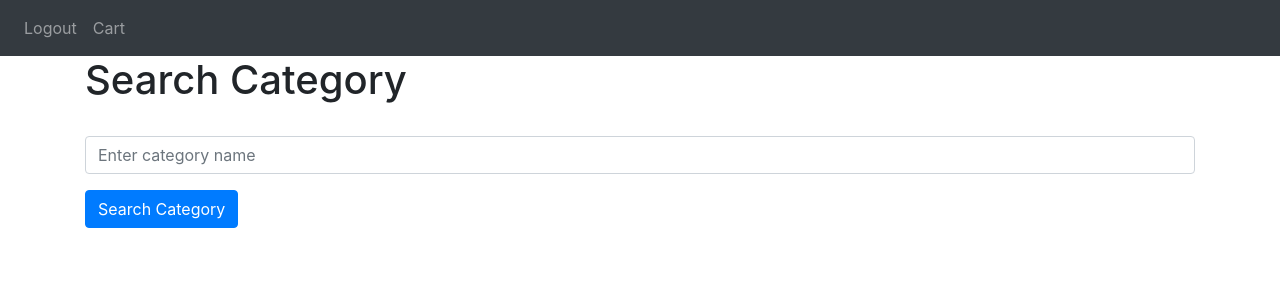
After one commit to ManasVerma007/Grocerystorecopy, a Flask app: page /searchcat/2 in a window 1280 px wide. The commit adds this page. Shown: the top 300 px of the page. Run offline with Flask 3, Linux system fonts and the light colour scheme; some libraries are stand-ins or nearby versions.

Commit message:
update 3.0

```diff
--- a/GroceryWebapp/main.py
+++ b/GroceryWebapp/main.py
@@ -6,46 +6,46 @@ from .models import User
 from .models import Categories
 from .models import Products
 from .models import Cart
-import json
+from datetime import datetime
 
 main = Blueprint("main", __name__)
 
 
-@main.route('/')
+@main.route("/")
 def base():
     return render_template("base.html")
 
 
-@main.route('/userhome/<int:userid>')
+@main.route("/userhome/<int:userid>")
 def userhome(userid):
     categories = Categories.query.all()
     for category in categories:
         category.products = Products.query.filter_by(c_id=category.id).all()
-    return render_template('home_user.html', categories=categories,userid=userid)
+    return render_template("home_user.html", categories=categories, userid=userid)
 
 
-@main.route('/admin-home<bool1>', methods=['GET', 'POST'])
+@main.route("/admin-home<bool1>", methods=["GET", "POST"])
 def adminhome(bool1):
-    bool_value = bool1.lower() in ['true', '1', 'yes']
+    bool_value = bool1.lower() in ["true", "1", "yes"]
     result = Categories.query.first()
     bool = False
     if result:
         bool = True
     else:
         bool = False
-        if(bool_value == True):
+        if bool_value == True:
             bool = True
     return render_template("home_admin.html", bool=bool)
 
 
-@main.route('/adminhomecategories', methods=['GET', 'POST'])
+@main.route("/adminhomecategories", methods=["GET", "POST"])
 def adminhomecategories():
-    if request.method == 'POST':
-        cat_name = request.form['category_name']
+    if request.method == "POST":
+        cat_name = request.form["category_name"]
         if cat_name:
             cname = Categories.query.filter_by(cat_name=cat_name).first()
             if cname:
-                return redirect(url_for('main.adminhome', bool1=False))
+                return redirect(url_for("main.adminhome", bool1=False))
             new_cat = Categories(cat_name=cat_name)
             db.session.add(new_cat)
             db.session.commit()
@@ -53,65 +53,73 @@ def adminhomecategories():
     return render_template("home_admin.html", bool=True, data=data)
 
 
-@main.route('/adminshowcategories', methods=['GET', 'POST'])
+@main.route("/adminshowcategories", methods=["GET", "POST"])
 def adminshowcategories():
     data = Categories.query.all()
     return render_template("home_admin.html", bool=True, data=data, boolcat=True)
 
 
-@main.route("/Categoryupdate/<string:categories_id>", methods=['GET', 'POST'])
+@main.route("/Categoryupdate/<string:categories_id>", methods=["GET", "POST"])
 def update_category(categories_id):
     ncat = Categories.query.get_or_404(categories_id)
     if request.method == "POST":
-        ncat.cat_name = request.form['ncategory']
+        ncat.cat_name = request.form["ncategory"]
         db.session.commit()
-        flash('Your post has been updated!')
-        return redirect(url_for('main.adminhome', bool1=False))
+        flash("Your post has been updated!")
+        return redirect(url_for("main.adminhome", bool1=False))
 
-    return render_template('update_categories.html', categories=ncat)
+    return render_template("update_categories.html", categories=ncat)
 
 
-@main.route("/additem/<string:categories_id>", methods=['GET', 'POST'])
+@main.route("/additem/<string:categories_id>", methods=["GET", "POST"])
 def add_item(categories_id):
     # ncat = Categories.query.get_or_404(categories_id)
     if request.method == "POST":
-        pname = request.form.get('product_name')
-        mandate = request.form.get('manufacture_date')
-        expdate = request.form.get('expiry_date')
-        pperunit = request.form.get('price_per_unit')
-        new_item = Products(product_name=pname, manufacture=mandate,
-                            expiry=expdate, p_per_u=pperunit, c_id=categories_id)
+        pname = request.form.get("product_name")
+        mandate = request.form.get("manufacture_date")
+        expdate = request.form.get("expiry_date")
+        pperunit = request.form.get("price_per_unit")
+        itemstock = request.form.get("stock")
+        new_item = Products(
+            product_name=pname,
+            manufacture=mandate,
+            expiry=expdate,
+            p_per_u=pperunit,
+            stock=itemstock,
+            c_id=categories_id,
+        )
         db.session.add(new_item)
         db.session.commit()
         # return redirect(url_for('main.adminhome',bool1=False))
 
-    return render_template('additem.html', cid=categories_id)
+    return render_template("additem.html", cid=categories_id)
 
 
-@main.route('/viewitems/<string:categories_id>/<string:type>', methods=['GET', 'POST'])
+@main.route("/viewitems/<string:categories_id>/<string:type>", methods=["GET", "POST"])
 def view_items(categories_id, type):
     data = Products.query.filter_by(c_id=categories_id).all()
     return render_template("views_items.html", prod=data, check=type)
 
 
-@main.route("/Itemupdate/<string:item_id>/<string:type>", methods=['GET', 'POST'])
+@main.route("/Itemupdate/<string:item_id>/<string:type>", methods=["GET", "POST"])
 def update_item(item_id, type):
     nitem = Products.query.get_or_404(item_id)
     if request.method == "POST":
-        nitem.product_name = request.form['product_name']
-        nitem.manufacture = request.form['manufacture_date']
-        nitem.expiry = request.form['expiry_date']
-        nitem.p_per_u = request.form['price_per_unit']
+        nitem.product_name = request.form["product_name"]
+        nitem.manufacture = request.form["manufacture_date"]
+        nitem.expiry = request.form["expiry_date"]
+        nitem.p_per_u = request.form["price_per_unit"]
+        nitem.stock = request.form["stock"]
         db.session.commit()
-        flash('Your post has been updated!')
+        flash("Your post has been updated!")
         categories_id = nitem.c_id
         data = Products.query.filter_by(c_id=categories_id).all()
-        return render_template('views_items.html', prod=data, check='1')
+        return render_template("views_items.html", prod=data, check="1")
 
-    return render_template('views_items.html', item_id=item_id, check=type)
+    return render_template("views_items.html", item_id=item_id, check=type)
 
 
-@main.route('/revertitem/<string:item_id>/<string:type>', methods=['GET', 'POST'])
+@main.route("/revertitem/<string:item_id>/<string:type>", methods=["GET", "POST"])
 def revert_item(item_id, type):
     nitem = Products.query.get_or_404(item_id)
     categories_id = nitem.c_id
@@ -119,18 +127,18 @@ def revert_item(item_id, type):
     return render_template("views_items.html", prod=data, check=type)
 
 
-@main.route("/delitem/<string:item_id>", methods=['GET', 'POST'])
+@main.route("/delitem/<string:item_id>", methods=["GET", "POST"])
 def delete_item(item_id):
     nitem = Products.query.get_or_404(item_id)
     db.session.delete(nitem)
     db.session.commit()
-    flash('Your post has been deleted!')
+    flash("Your post has been deleted!")
     categories_id = nitem.c_id
     data = Products.query.filter_by(c_id=categories_id).all()
-    return render_template("views_items.html", prod=data, check='1')
+    return render_template("views_items.html", prod=data, check="1")
 
 
-@main.route("/deletecategory/<string:categories_id>", methods=['GET', 'POST'])
+@main.route("/deletecategory/<string:categories_id>", methods=["GET", "POST"])
 def delete_category(categories_id):
     data = Products.query.filter_by(c_id=categories_id).all()
     for item in data:
@@ -143,95 +151,211 @@ def delete_category(categories_id):
     return render_template("home_admin.html", bool=True, data=datacat, boolcat=True)
 
 
-@main.route("/addtocart/<string:product_id>/<int:userid>", methods=['GET', 'POST'])
-def addtocart(product_id,userid):
+@main.route("/addtocart/<string:product_id>/<int:userid>", methods=["GET", "POST"])
+def addtocart(product_id, userid):
     product_id = int(product_id)
     product = Products.query.get(product_id)
     total_quantity = 0
     total_price = 0
 
-
     if request.method == "POST":
         product = Products.query.get(product_id)
-        quantity = int(request.form['quantity'])
+        quantity = int(request.form["quantity"])
         total = product.p_per_u * quantity
 
         # Calculate total quantity and price based on form submission
         total_quantity += quantity
         total_price += total
-
         return render_template(
-            "addtocart.html",product=product, product_id=product_id, total=total,
-            total_quantity=total_quantity, total_price=total_price,userid=userid
+            "addtocart.html",
+            product=product,
+            product_id=product_id,
+            total=total,
+            total_quantity=total_quantity,
+            total_price=total_price,
+            userid=userid,
         )
 
     return render_template(
-        "addtocart.html", product=product, product_id=product_id,total_quantity=total_quantity, total_price=total_price,userid=userid
+        "addtocart.html",
+        product=product,
+        product_id=product_id,
+        total_quantity=total_quantity,
+        total_price=total_price,
+        userid=userid,
     )
 
-@main.route("/savecart/<string:productid>/<int:quantity>/<int:total>/<int:userid>", methods=['GET', 'POST'])
-def savecart(productid,quantity,total,userid):
-    items= Products.query.get_or_404(productid)
-    categoryid=items.c_id
-    cartentry=Cart.query.filter_by(cart_user_id=userid, cart_item_id=productid).first()
-    if(cartentry ):
-        if(quantity+cartentry.cart_quantity<=50 and quantity>=1):
-            cartentry.cart_quantity+=quantity
 
+@main.route(
+    "/savecart/<string:productid>/<int:quantity>/<int:total>/<int:userid>",
+    methods=["GET", "POST"],
+)
+def savecart(productid, quantity, total, userid):
+    items = Products.query.get_or_404(productid)
+    categoryid = items.c_id
+    cartentry = Cart.query.filter_by(
+        cart_user_id=userid, cart_item_id=productid
+    ).first()
+    if cartentry:
+        if quantity + cartentry.cart_quantity <= items.stock and quantity >= 1:
+            cartentry.cart_quantity += quantity
+            cartentry.cart_amount = cartentry.cart_amount + total
             db.session.commit()
-        elif(quantity+cartentry.cart_quantity>50 and quantity>=1):
-            cartentry.cart_quantity=50
+            items.stock = items.stock - quantity
             db.session.commit()
-    elif(quantity>=1):
-        new_cart = Cart(cart_item_id=productid, cart_user_id=userid,
-                            cart_cat_id=categoryid, cart_quantity=quantity, cart_amount=total)
+
+        elif quantity + cartentry.cart_quantity > items.stock and quantity >= 1:
+            cartentry.cart_quantity = items.stock
+            cartentry.cart_amount = cartentry.cart_amount + total
+            db.session.commit()
+            items.stock = 0
+            db.session.commit()
+    elif quantity >= 1:
+        new_cart = Cart(
+            cart_item_id=productid,
+            cart_user_id=userid,
+            cart_cat_id=categoryid,
+            cart_quantity=quantity,
+            cart_amount=total,
+        )
         db.session.add(new_cart)
         db.session.commit()
+        items.stock = items.stock - quantity
+        db.session.commit()
 
-    return redirect(url_for('main.addtocart',product_id=productid,userid=userid))
+    return redirect(url_for("main.addtocart", product_id=productid, userid=userid))
 
-@main.route("/showcart/<string:productid>/<int:userid>", methods=['GET', 'POST'])
-def showcart(productid,userid):
+
+@main.route("/showcart/<string:productid>/<int:userid>", methods=["GET", "POST"])
+def showcart(productid, userid):
     cartdata = Cart.query.filter_by(cart_user_id=userid).all()
-    user= User.query.get_or_404(userid)
-    items= Products.query.get_or_404(productid)
-    categoryid=items.c_id
-    usercartrecord=Cart.query.filter_by(cart_user_id=userid).all()
-    totalprice=0
+    user = User.query.get_or_404(userid)
+    items = Products.query.get_or_404(productid)
+    categoryid = items.c_id
+    usercartrecord = Cart.query.filter_by(cart_user_id=userid).all()
+    totalprice = 0
     for i in usercartrecord:
-        totalprice=totalprice+(i.cart_amount)
-    return render_template("cart.html",cartdata=cartdata,user=user, totalprice=totalprice)
+        totalprice = totalprice + (i.cart_amount)
+    return render_template(
+        "cart.html", cartdata=cartdata, user=user, totalprice=totalprice
+    )
 
-@main.route("/delcart/<int:cartid>/<int:userid>", methods=['GET', 'POST'])
+
+@main.route("/delcart/<int:cartid>/<int:userid>", methods=["GET", "POST"])
 def delete_cart(cartid, userid):
     ncart = Cart.query.get_or_404(cartid)
-    user= User.query.get_or_404(userid)
+    restock = ncart.cart_quantity
+    prodid = ncart.cart_item_id
+    user = User.query.get_or_404(userid)
     db.session.delete(ncart)
     db.session.commit()
+    items = Products.query.get_or_404(prodid)
+    items.stock = items.stock + restock
+    db.session.commit()
+
     cartdata = Cart.query.filter_by(cart_user_id=userid).all()
-    flash('Your post has been deleted!')
-    usercartrecord=Cart.query.filter_by(cart_user_id=userid).all()
-    totalprice=0
+    flash("Your post has been deleted!")
+    usercartrecord = Cart.query.filter_by(cart_user_id=userid).all()
+    totalprice = 0
     for i in usercartrecord:
-        totalprice=totalprice+(i.cart_amount)
-    return render_template("cart.html", user=user, cartdata=cartdata, totalprice=totalprice)
+        totalprice = totalprice + (i.cart_amount)
+    return render_template(
+        "cart.html", user=user, cartdata=cartdata, totalprice=totalprice
+    )
 
-@main.route("/usercart/<int:userid>", methods=['GET', 'POST'])
+
+@main.route("/usercart/<int:userid>", methods=["GET", "POST"])
 def usercart(userid):
     cartdata = Cart.query.filter_by(cart_user_id=userid).all()
-    user= User.query.get_or_404(userid)
-    usercartrecord=Cart.query.filter_by(cart_user_id=userid).all()
-    totalprice=0
+    user = User.query.get_or_404(userid)
+    usercartrecord = Cart.query.filter_by(cart_user_id=userid).all()
+    totalprice = 0
     for i in usercartrecord:
-        totalprice=totalprice+(i.cart_amount)
+        totalprice = totalprice + (i.cart_amount)
 
-    return render_template("cart.html",cartdata=cartdata,user=user,totalprice=totalprice)
+    return render_template(
+        "cart.html", cartdata=cartdata, user=user, totalprice=totalprice
+    )
 
-@main.route("/purchase/<int:userid>", methods=['GET', 'POST'])
+
+@main.route("/purchase/<int:userid>", methods=["GET", "POST"])
 def purchase(userid):
     cartdata = Cart.query.filter_by(cart_user_id=userid).all()
     for cart in cartdata:
         db.session.delete(cart)
         db.session.commit()
-    user= User.query.get_or_404(userid)
-    return render_template("cart.html",user=user,purchbool=True)
+    user = User.query.get_or_404(userid)
+    return render_template("cart.html", user=user, purchbool=True)
+
+
+@main.route("/searchcat/<int:userid>", methods=["GET", "POST"])
+def searchcat(userid):
+    return render_template(
+        "Search_elems.html", userid=userid, role="searchcateg"
+    )
+
+
+@main.route("/search_categ/<int:userid>", methods=["GET", "POST"])
+def search_categ(userid):
+    catname = request.form.get("category_name")
+    categories = Categories.query.all()
+    for cat in categories:
+        if catname == cat.cat_name:
+            return render_template(
+                "showsearch.html", role="found", category=cat, userid=userid,search="categories"
+            )
+    return render_template(
+        "showsearch.html", role="notfound", userid=userid, search="categories"
+    )
+
+
+@main.route("/searchitem/<int:userid>", methods=["GET", "POST"])
+def searchitem(userid):
+    return render_template("Search_elems.html", userid=userid, role="searchitems")
+
+
+@main.route("/search_item/<int:userid>", methods=["GET", "POST"])
+def search_item(userid):
+    itemname = request.form.get("product_name")
+    itemprice = request.form.get("price")
+    if(itemprice):
+        itemprice=int(itemprice)
+    item_manu = request.form.get("manufacture_date")
+    if(item_manu):
+        item_manu_date = datetime.strptime(item_manu, "%Y-%m-%d").date()
+    item_exp = request.form.get("expiry_date")
+    if(item_exp):
+       item_exp_date = datetime.strptime(item_exp, "%Y-%m-%d").date()
+
+    data = Products.query.filter_by(product_name=itemname).all()
+    prods = []
+    if data:
+        if itemname and itemprice and item_manu and item_exp:
+            for i in data:
+                table_manu = datetime.strptime(i.manufacture, "%Y-%m-%d").date()
+                table_exp = datetime.strptime(i.expiry, "%Y-%m-%d").date()
+                if (
+                    i.p_per_u >= itemprice
+                    and table_manu <= item_manu_date
+                    and table_exp >= item_exp_date
+                ):
+                    prods.append(i)
+        elif itemname and itemprice and item_manu:
+            for i in data:
+                table_manu = datetime.strptime(i.manufacture, "%Y-%m-%d").date()
+                if i.p_per_u >= itemprice and table_manu <= item_manu_date:
+                    prods.append(i)
+        elif itemname and itemprice and item_exp:
+            for i in data:
+                table_exp = datetime.strptime(i.expiry, "%Y-%m-%d").date()
+                if i.p_per_u >= itemprice and table_exp >= item_exp_date:
+                    prods.append(i)
+        elif itemname and itemprice:
+            for i in data:
+                if i.p_per_u >= itemprice:
+                    prods.append(i)
+        else:
+            for i in data:
+                prods.append(i)
+        return render_template("showsearch.html", userid=userid, products=prods,search="items",role="found")
+    return render_template("showsearch.html", userid=userid,search="items",role="notfound")
--- a/GroceryWebapp/models.py
+++ b/GroceryWebapp/models.py
@@ -20,6 +20,7 @@ class Products(db.Model,UserMixin):
     manufacture=db.Column(db.String(150))
     expiry=db.Column(db.String(150))
     p_per_u=db.Column(db.Float,nullable=False)
+    stock=db.Column(db.Integer,nullable=False)
     c_id = db.Column(db.Integer, db.ForeignKey("categories.id") ,nullable = False)
 
 class Cart(db.Model,UserMixin):
--- /dev/null
+++ b/GroceryWebapp/templates/Search_elems.html
@@ -0,0 +1,60 @@
+{% extends "base.html" %} {% block head %} {{ super() }}
+<title>USER HOME PAGE</title>
+{% endblock %}
+
+{% block nav %}
+<nav class="navbar navbar-expand-lg navbar-dark bg-dark">
+  <button class="navbar-toggler" type="button" data-toggle="collapse" data-target="#navbar">
+    <span class="navbar-toggler-icon"></span>
+  </button>
+  <div class="collapse navbar-collapse" id="navbar">
+    <div class="navbar-nav">
+      <a class="nav-item nav-link" id="home" href="/">Logout</a>
+      <a class="nav-item nav-link" id="home" href="{{url_for('main.usercart', userid=userid)}}">Cart</a>
+      <!-- <a class="nav-item nav-link" id="user_login" href="/user_signup">User-signup</a> -->
+
+
+    </div>
+  </div>
+</nav>
+{% endblock %}
+
+{% block content %}
+<h1>Search Category</h1>
+<br>
+{% if role=="searchcateg" %}
+<form action="{{url_for('main.search_categ', userid=userid)}}" method="POST">
+  <div class="form-group">
+    <input type="text" class="form-control" name="category_name" placeholder="Enter category name">
+  </div>
+  <button type="submit" class="btn btn-primary">Search Category</button>
+</form>
+{% else %}
+<h1>Product Form</h1>
+<form method="post" action="{{ url_for('main.search_item', userid=userid) }}" class="form">
+  <div class="form-group">
+      <label for="product_name">Product Name:</label>
+      <input type="text" id="product_name" name="product_name" class="form-control" required>
+  </div>
+
+  <div class="form-group">
+      <label for="price">Price:</label>
+      <input type="number" id="price" name="price" class="form-control">
+  </div>
+
+  <div class="form-group">
+      <label for="manufacture_date">Manufacture Date:</label>
+      <input type="date" id="manufacture_date" name="manufacture_date" class="form-control">
+  </div>
+
+  <div class="form-group">
+      <label for="expiry_date">Expiry Date:</label>
+      <input type="date" id="expiry_date" name="expiry_date" class="form-control">
+  </div>
+
+  <button type="submit" class="btn btn-primary">Submit</button>
+</form>
+
+{% endif %}
+
+{% endblock %}
--- a/GroceryWebapp/templates/additem.html
+++ b/GroceryWebapp/templates/additem.html
@@ -38,6 +38,10 @@
         <label for="pricePerUnit">Price Per Unit</label>
         <input type="number" step="0.01" class="form-control" id="pricePerUnit" name="price_per_unit" placeholder="Price Per Unit" required>
       </div>
+      <div class="form-group">
+        <label for="productName">Stock</label>
+        <input type="number" class="form-control" id="stock" name="stock" placeholder="Quantity of Stock" required>
+      </div>
       <button type="submit" class="btn btn-primary">Submit</button>
     </form>
   </div>
--- a/GroceryWebapp/templates/addtocart.html
+++ b/GroceryWebapp/templates/addtocart.html
@@ -28,6 +28,7 @@
             <tr>
                 <th>Product Name</th>
                 <th>Price per unit</th>
+                <th>Stock</th>
                 <th>Manufacture</th>
                 <th>Expiry</th>
                 <th>Quantity</th>
@@ -36,6 +37,7 @@
             <tr>
                 <td>{{ product.product_name }}</td>
                 <td>{{ product.p_per_u }}</td>
+                <td>{{ product.stock }}</td>
                 <td>{{ product.manufacture }}</td>
                 <td>{{ product.expiry }}</td>
                 <td>
--- a/GroceryWebapp/templates/home_admin.html
+++ b/GroceryWebapp/templates/home_admin.html
@@ -7,7 +7,6 @@
 
 {% block nav %}
 <nav class="navbar navbar-expand-lg navbar-dark bg-dark">
-  <button class="navbar-toggler" type="button" data-toggle="collapse" data-target="#navbar">
     <span class="navbar-toggler-icon"></span>
   </button>
   <div class="collapse navbar-collapse" id="navbar">
--- a/GroceryWebapp/templates/home_user.html
+++ b/GroceryWebapp/templates/home_user.html
@@ -21,6 +21,12 @@
 
 {% block content %}
 <h1>This is the Home page for user</h1>
+
+<div class="d-flex">
+  <a href="{{url_for('main.searchcat', userid=userid)}}" class="btn btn-primary mr-2">Search Category</a>
+  <a href="{{url_for('main.searchitem', userid=userid)}}" class="btn btn-primary">Search Product</a>
+</div>
+
 
 <!DOCTYPE html>
 <html>
--- a/GroceryWebapp/templates/views_items.html
+++ b/GroceryWebapp/templates/views_items.html
@@ -30,6 +30,7 @@
       <th>Manufacture Date</th>
       <th>Expiry Date</th>
       <th>Price Per Unit</th>
+      <th>Available Stock</th>
       <th>Actions</th> <!-- Add a new header column for the buttons -->
     </tr>
     {% for row in prod %}
@@ -38,6 +39,7 @@
         <td>{{ row.manufacture }}</td>
         <td>{{ row.expiry }}</td>
         <td>{{ row.p_per_u }}</td>
+        <td>{{ row.stock }}</td>
         <td>
           <a href="{{ url_for('main.update_item', item_id=row.id,type='2') }}" class="btn btn-primary">Edit</a>
 
@@ -72,6 +74,10 @@
       <label for="pricePerUnit">Price Per Unit</label>
       <input type="number" step="0.01" class="form-control" id="pricePerUnit" name="price_per_unit" placeholder="Price Per Unit" required>
     </div>
+    <div class="form-group">
+      <label for="stock">STOCK</label>
+      <input type="number"  class="form-control" id="stock" name="stock" placeholder="Enter the stock" required>
+    </div>
     <button type="submit" class="btn btn-primary">Submit</button>
   </form>
 </div>
```
Also changed, not shown: GroceryWebapp/templates/showsearch.html (added, +94 -0 lines), GroceryWebapp/database.db.
